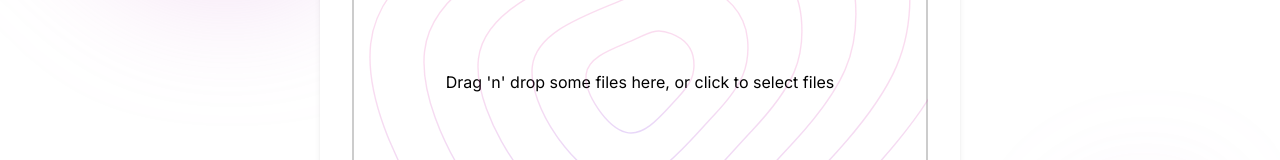
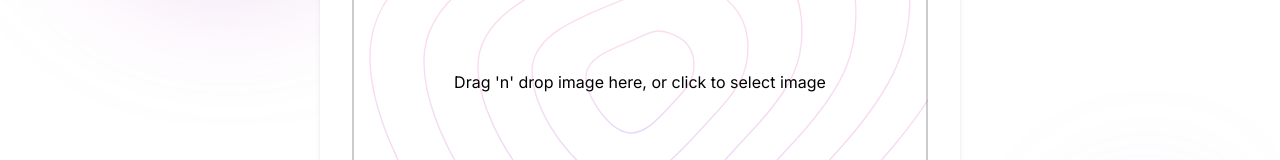
Before and after one commit to racampos/cpone, a Next.js app: page / in a window 1280 px wide. Shown: the part 368-528 px from the top of the page. Built offline with nearby package versions, Linux system fonts and the light colour scheme.

Commit message:
update dropbox

```diff
--- a/components/client/DropZone.tsx
+++ b/components/client/DropZone.tsx
@@ -16,15 +16,12 @@ export default function DropZone() {
       <div className="absolute inset-0 bg-opacity-50 border-2 border-black border-opacity-20 rounded-lg flex items-center justify-center">
         <input {...getInputProps()} />
         {isDragActive ? (
-          <p className="text-black text-center">Drop the files here ...</p>
+          <p className="text-black text-center">Drop your image here ...</p>
         ) : (
           <p className="text-black text-center">
-            Drag 'n' drop some files here, or click to select files
+            Drag 'n' drop image here, or click to select image
           </p>
         )}
-        {/* <p className="text-black text-center">
-          Drag your file here, or click to navigate to it
-        </p> */}
       </div>
       <DropZoneImage />
     </div>
```
